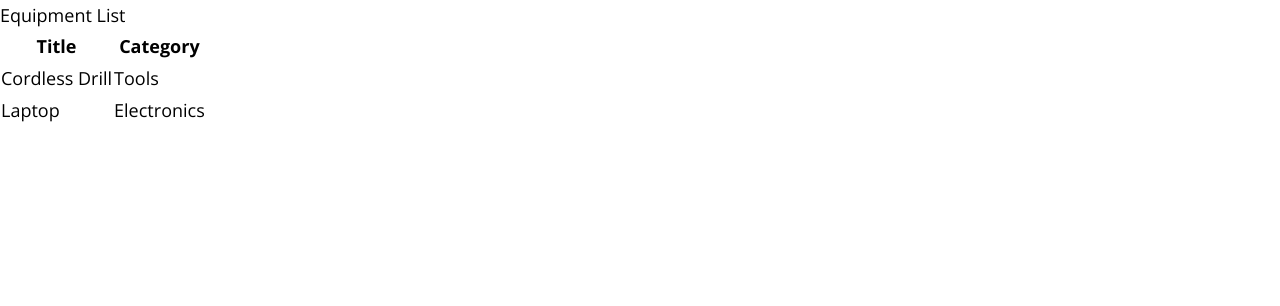
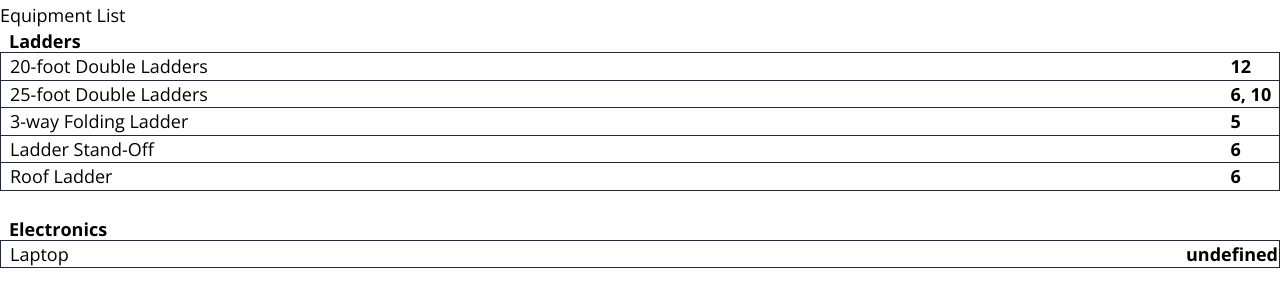
Before and after one commit to darthsteven/mnra, a SvelteKit app: page /list in a window 1280 px wide. Shown: the top 306 px of the page. Built offline with nearby package versions, Linux system fonts and the light colour scheme.

Commit message:
Start work on proper data.

```diff
--- /dev/null
+++ b/src/data/equipment/20-foot-double-ladders.yaml
@@ -0,0 +1,6 @@
+title: "20-foot Double Ladders"
+list_title: "20’ Double Ladders"
+description: |
+
+category: "Ladders"
+custodians: "12"
--- /dev/null
+++ b/src/data/equipment/25-foot-double-ladders.yaml
@@ -0,0 +1,6 @@
+title: "25-foot Double Ladders"
+list_title: "25’ Double Ladders"
+description: |
+
+category: "Ladders"
+custodians: "6, 10"
--- /dev/null
+++ b/src/data/equipment/3-way-folding-ladder.yaml
@@ -0,0 +1,5 @@
+title: "3-way Folding Ladder"
+description: |
+
+category: "Ladders"
+custodians: "5"
--- a/src/data/equipment/drill.yaml
+++ /dev/null
@@ -1,23 +0,0 @@
-title: "Cordless Drill"
-description: |
-  <div class="product-description">
-    <h2 class="product-title">Cordless Drill - 18V Power</h2>
-    <div class="product-intro">
-      <p>Get the job done faster with the <strong>18V Cordless Drill</strong>. Whether you're a DIY enthusiast or a professional, this drill offers reliability, power, and comfort.</p>
-      <button class="product-details-toggle">Show Details</button>
-    </div>
-
-    <div class="product-details">
-      <h3>Features:</h3>
-      <ul>
-        <li><strong>18V Lithium-Ion Battery:</strong> Long-lasting power for all your tasks.</li>
-        <li><strong>Variable Speed:</strong> Adjustable speed control for drilling and driving.</li>
-        <li><strong>Compact Design:</strong> Fits into tight spaces, perfect for precision work.</li>
-        <li><strong>Ergonomic Grip:</strong> Comfortable handle reduces hand fatigue during prolonged use.</li>
-      </ul>
-    </div>
-  </div>
-
-category: "Tools"
-weight: "1.2kg"
-last_used: "2025-03-18"
--- /dev/null
+++ b/src/data/equipment/ladder-stand-off.yaml
@@ -0,0 +1,5 @@
+title: "Ladder Stand-Off"
+description: |
+
+category: "Ladders"
+custodians: "6"
--- /dev/null
+++ b/src/data/equipment/roof-ladder.yaml
@@ -0,0 +1,5 @@
+title: "Roof Ladder"
+description: |
+
+category: "Ladders"
+custodians: "6"
--- a/src/routes/+page.svelte
+++ b/src/routes/+page.svelte
@@ -240,32 +240,33 @@
         <h1 class="text-center font-bold text-2xl mb-4">You are invited to:</h1>
         <h2 class="text-center font-bold text-3xl mb-4">MOUNT NOD RESIDENTS’ ASSOCIATION</h2>
         <h2 class="text-center font-bold text-3xl mb-4"><span class="underline">ANNUAL GENERAL MEETING</span></h2>
-        <!-- <p class="text-center font-bold text-3xl mb-4">Thursday 15th May 2025</p> -->
-        <!-- <p class="text-center font-bold text-3xl mb-4">7:30pm</p> -->
-        <!-- <p class="text-center font-bold text-3xl mb-4">Mount Nod Primary School </p> -->
+        <p class="text-center font-bold text-3xl mb-4">Thursday 15th May 2025</p>
+        <p class="text-center font-bold text-3xl mb-4">7:30pm</p>
+        <p class="text-center font-bold text-3xl mb-4">St. John Vianney Church</p>
 
         <div class="px-6">
             <div class="mb-4 text-center">
 
-                <p>The committee will give a report of the last year, information about the defibrillator, and will
-                    discuss the future of the association.</p>
+                <p>The committee will give a report of the last year, information about the defibrillator, and residents will have the chance to ask questions and discuss the association.</p>
                 <p class="font-bold">Also present will be our local councillors who will give a report and answer
                     questions.</p>
             </div>
 
-            <p>All members of the association have access to the equipment <a data-sveltekit-reload href="#equipment">listed<span class="hidden print:inline">&nbsp;on the reverse of this notice</span></a>.</p>
+            <p>All members of the association have access to the equipment <a data-sveltekit-reload href="#equipment" class="underline print:no-underline">listed<span class="hidden print:inline">&nbsp;on the reverse of this notice</span></a>.</p>
             <p class="font-bold">Membership to the association costs £2 a year. You can join and receive your membership
                 card:</p>
-            <ul class="list-outside ml-6 list-disc">
+            <ul class="list-outside ml-6 list-disc mb-2">
                 <li>At the AGM</li>
                 <!-- <li>At the Vale, Nod Rise, Sat 15th June 1:00-3:00pm</li> -->
                 <!-- <li>At the Vale, Nod Rise, Mon 17th June 7:00-9:00pm</li> -->
                 <li>When an association collector visits your house in the next few months.</li>
             </ul>
-<p class="mb-4">We should be able to take <em>cashless</em> payments this year.</p>
-            <p class="text-center font-bold">The association needs new collectors and committee
-                members, please contact us if you are interested in joining.</p>
+<!-- <p class="mb-4">We should be able to take <em>cashless</em> payments this year.</p> -->
+            <p class="text-center font-bold mb-2">The association also needs new collectors and committee
+                members, please contact us if you are interested: <a href="mailto:secretary@mnra.uk" class="underline print:no-underline">secretary@mnra.uk</a></p>
         </div>
+
+<div class="text-center">You can now also sign up to our Email Newsletter<span class="print:hidden">&nbsp;</span><button class="ml-onclick-form print:hidden underline" onclick="ml('show', 'AwCvYn', true)">click to sign up</button><span class="hidden print:inline">, view our website: https://mnra.uk/ to sign up</span>.</div>
     </div>
 
 </div>
--- a/src/routes/list/+page.server.js
+++ b/src/routes/list/+page.server.js
@@ -4,6 +4,22 @@ import loadEquipment from '$lib/dataLoader.js';
 
 export const load = async ({ params }) => {
 
-  return {equipment: await loadEquipment()};
+  const equipment = await loadEquipment();
+  // Get the full list of categories from the equipment.
+  const categories = equipment.map(item => item.category);
+  // Remove duplicates
+  const uniqueCategories = [...new Set(categories)];
+
+  // Now pop the equipment into the correct category.
+  const categorizedEquipment = uniqueCategories.map(category => {
+    return {
+      category: category,
+      items: equipment.filter(item => item.category === category)
+    };
+  });
+
+
+  return {equipment: equipment,
+          categorizedEquipment: categorizedEquipment};
 
 }
--- a/src/routes/list/+page.svelte
+++ b/src/routes/list/+page.svelte
@@ -3,17 +3,21 @@
 </script>
 
 <h1>Equipment List</h1>
-<table>
-  <tr>
-    <!-- <th>Image</th> -->
-    <th>Title</th>
-    <th>Category</th>
-  </tr>
-  {#each data.equipment as item}
-    <tr>
-      <!-- <td><img src={item.image} alt={item.title} width="50" /></td> -->
-      <td><a href={"/list/" + item.slug}>{item.title}</a></td>
-      <td>{item.category}</td>
-    </tr>
-  {/each}
+
+{#each data.categorizedEquipment as cat}
+<table class="equipment">
+                <caption>{cat.category}</caption>
+                {#each cat.items as item}
+                <tr>
+<!-- If there's a non-blank description show a link -->
+                    {#if item.description}
+                    <td><a href={"/list/" + item.slug}>{item.title}</a></td>
+                    {/if}
+{#if !item.description}
+                    <td>{item.title}</td>
+{/if}
+                    <td>{item.custodians}</td>
+                </tr>
+                {/each}
 </table>
+{/each}
```
